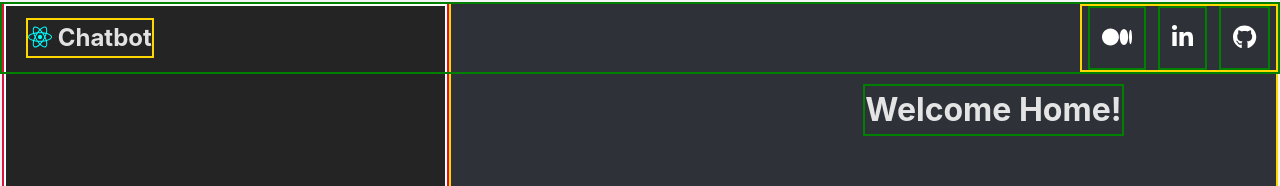
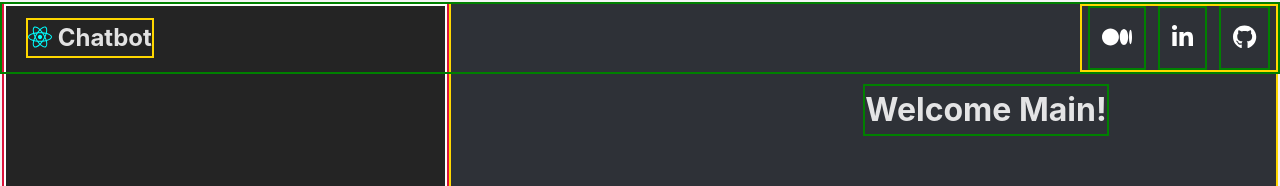
Before and after one commit to ch2isk4kos/react-chatbot, a React (Vite) app in the folder client/: page / in a window 1280 px wide. Shown: the top 186 px of the page. Built offline with nearby package versions, Linux system fonts and the light colour scheme.

Commit message:
rename home component

```diff
--- a/client/src/App.jsx
+++ b/client/src/App.jsx
@@ -1,5 +1,5 @@
 import "./App.css";
-import Home from "./components/Home";
+import Main from "./components/Main";
 // import Chatbox from "./components/Chatbox";
 import Sidebar from "./components/Sidebar";
 import Navbar from "./components/Navbar";
@@ -49,7 +49,7 @@ function App() {
       <section>
         <Sidebar />
         {/* <Chatbox /> */}
-        <Home />
+        <Main />
       </section>
     </div>
   );
--- a/client/src/components/Home.jsx
+++ /dev/null
@@ -1,13 +0,0 @@
-import "../styles/home.css";
-
-const Home = () => {
-  return (
-    <div className="Home">
-      <header>
-        <h1>Welcome Home!</h1>
-      </header>
-    </div>
-  );
-};
-
-export default Home;
--- /dev/null
+++ b/client/src/components/Main.jsx
@@ -0,0 +1,13 @@
+import "../styles/home.css";
+
+const Main = () => {
+  return (
+    <div className="Main">
+      <header>
+        <h1>Welcome Main!</h1>
+      </header>
+    </div>
+  );
+};
+
+export default Main;
--- a/client/src/styles/home.css
+++ b/client/src/styles/home.css
@@ -1,4 +1,4 @@
-.Home {
+.Main {
   position: relative;
   top: 5%;
   display: flex;
@@ -12,7 +12,7 @@
   border: 2px solid gold;
 }
 
-.Home h1 {
+.Main h1 {
   position: absolute;
   top: 10%;
   max-width: 100%;
```
